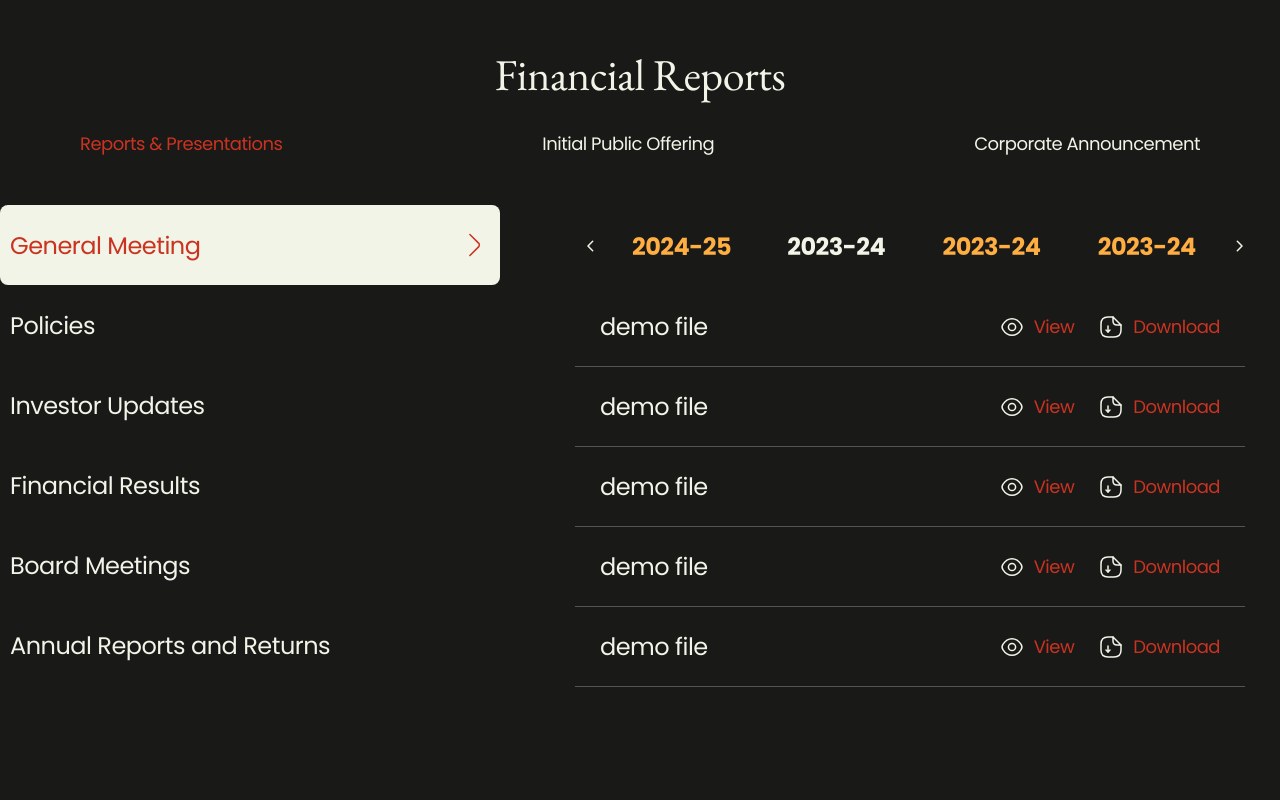
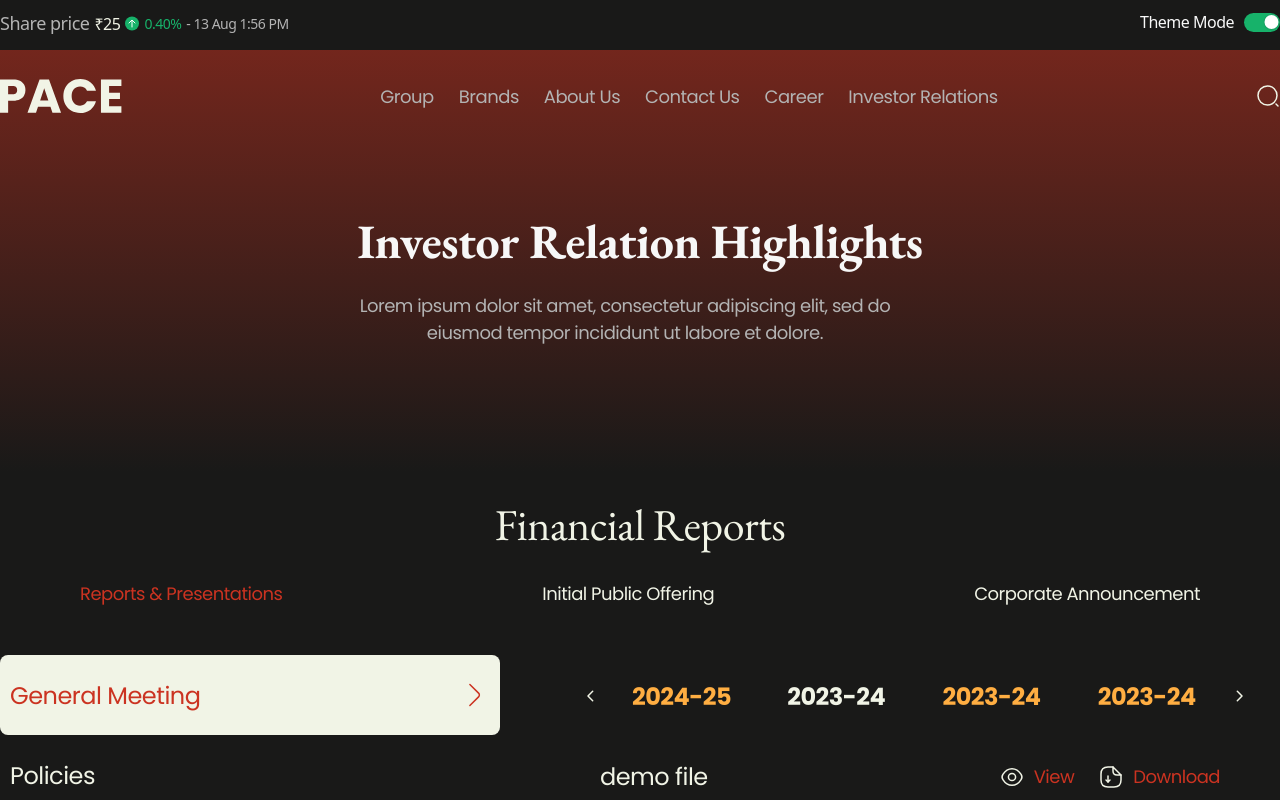
Before and after one commit to TarunRajpurohit123/pace-bussiness-website, a Next.js app in the folder pace-website/: page /investors in a window 1280 px wide. Shown: the top 800 px of the page. Built offline with nearby package versions, Linux system fonts and the light colour scheme.

Commit message:
investor relation page hero section done

```diff
--- a/pace-website/src/app/components/Hero.jsx
+++ b/pace-website/src/app/components/Hero.jsx
@@ -1,23 +1,35 @@
 import Image from "next/image";
 
-export default function Hero() {
+export default function Hero({
+  isContact = true,
+  title = "Contact Us",
+  content = "Lorem ipsum dolor sit amet, consectetur adipiscing elit, sed doeiusmod tempor incididunt ut labore et dolore.",
+}) {
   return (
     <>
       <section className="pages_hero_wrapper">
         <section className="pages_hero  page-width h-[45rem] overflow-hidden">
           <div
-            className=" flex justify-between items-center"
+            className={` flex ${
+              isContact ? "justify-between" : "justify-center"
+            } items-center`}
             style={{ height: "45rem" }}
           >
             {/* left */}
             <div className="pages_hero--left">
-              <h1>Contact Us</h1>
-              <p>
-                Lorem ipsum dolor sit amet, consectetur adipiscing elit, sed do
-                eiusmod tempor incididunt ut labore et dolore.
+              <h1 className={!isContact && `text-center`}>{title}</h1>
+              <p
+                className={
+                  !isContact
+                    ? `text-center w-[53.5rem] mt-[1.5rem]`
+                    : `mt-[1.5rem]`
+                }
+              >
+                {content}
               </p>
             </div>
             {/* right */}
+            {isContact && (
               <div className="pages_hero--right">
                 <Image
                   className="mt-[40rem] contact--hero-image"
@@ -27,6 +39,7 @@ export default function Hero() {
                   height={812}
                 />
               </div>
+            )}
           </div>
         </section>
       </section>
--- a/pace-website/src/app/globals.css
+++ b/pace-website/src/app/globals.css
@@ -205,7 +205,7 @@ body {
   background: linear-gradient(
     180deg,
     var(--heroGradientColor1) 0%,
-    var(--gray_900) 93.81%
+    var(--mode-bg) 93.81%
   );
 }
 .hero__contact__mobile {
--- a/pace-website/src/app/investors/page.jsx
+++ b/pace-website/src/app/investors/page.jsx
@@ -1,15 +1,21 @@
+import Hero from "../components/Hero";
 import CTA from "./CTA";
 import FinancialCalender from "./FinancialCalender";
 import InvestorStatics from "./InvestorStatics";
-import ReportRow from "./ReportRow";
 import ReportSection from "./ReportSection";
 
 export default function investors() {
   return (
     <>
+      <Hero
+        isContact={false}
+        title="Investor Relation Highlights"
+        content="Lorem ipsum dolor sit amet, consectetur adipiscing elit, sed do eiusmod tempor incididunt ut labore et dolore."
+      />
       <ReportSection />
-      {/* <InvestorStatics /> */}
-      {/* <FinancialCalender /> */}
+      <InvestorStatics />
+      <FinancialCalender />
+      <CTA />
     </>
   );
 }
--- a/pace-website/src/app/layout.js
+++ b/pace-website/src/app/layout.js
@@ -16,12 +16,12 @@ export default function RootLayout({ children }) {
       <FontProvider />
       <html lang="en">
         <body className={`dark-mode`}>
-          {/* <Annoucebar /> */}
-          {/* <Navbar /> */}
-          {/* <MobileNavbar /> */}
+          <Annoucebar />
+          <Navbar />
+          <MobileNavbar />
           <section className="absolute global-abs top-[5rem] z-[-9]">
             {children}
-            {/* <Footer /> */}
+            <Footer />
           </section>
         </body>
       </html>
```
Lines whose indentation alone changed are shown as unchanged.
